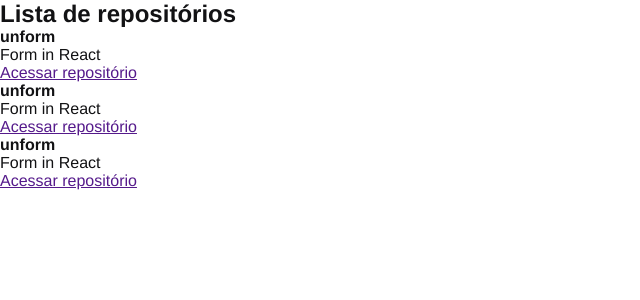
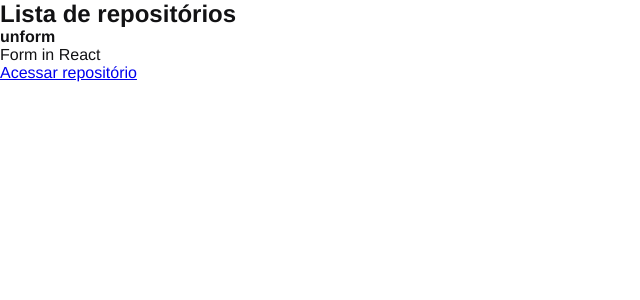
Before and after one commit to PauloGrijp/github-explore, a React app: page / in a window 1280 px wide. Shown: the top 300 px of the page, without its empty margins (0-640 px from the left). Built offline with nearby package versions, Linux system fonts and the light colour scheme.

Commit message:
criando component RepositoryItem

```diff
--- /dev/null
+++ b/src/components/RepositoryItem.jsx
@@ -0,0 +1,10 @@
+export function RepositoryItem(props) {
+  return (
+    <li>
+      <strong>{props.repository.name}</strong>
+      <p>{props.repository.description}</p>
+
+      <a href={props.repository.link}>Acessar repositório</a>
+    </li>
+  );
+}
--- a/src/components/RepositoryList.jsx
+++ b/src/components/RepositoryList.jsx
@@ -1,27 +1,19 @@
+import { RepositoryItem } from "./RepositoryItem";
+
+const repository = {
+  name: 'unform',
+  description: 'Form in React',
+  link: 'https://github.com/unform/unform'
+}
+
 export function RepositoryList() {
   return (
     <section className="repository-list">
       <h1>Lista de repositórios</h1>
 
       <ul>
-        <li>
-          <strong>unform</strong>
-          <p>Form in React</p>
+        <RepositoryItem repository={repository} />
 
-          <a href=""> Acessar repositório</a>
-        </li>
-        <li>
-          <strong>unform</strong>
-          <p>Form in React</p>
-
-          <a href=""> Acessar repositório</a>
-        </li>
-        <li>
-          <strong>unform</strong>
-          <p>Form in React</p>
-
-          <a href=""> Acessar repositório</a>
-        </li>
       </ul>
     </section>
   )
```
